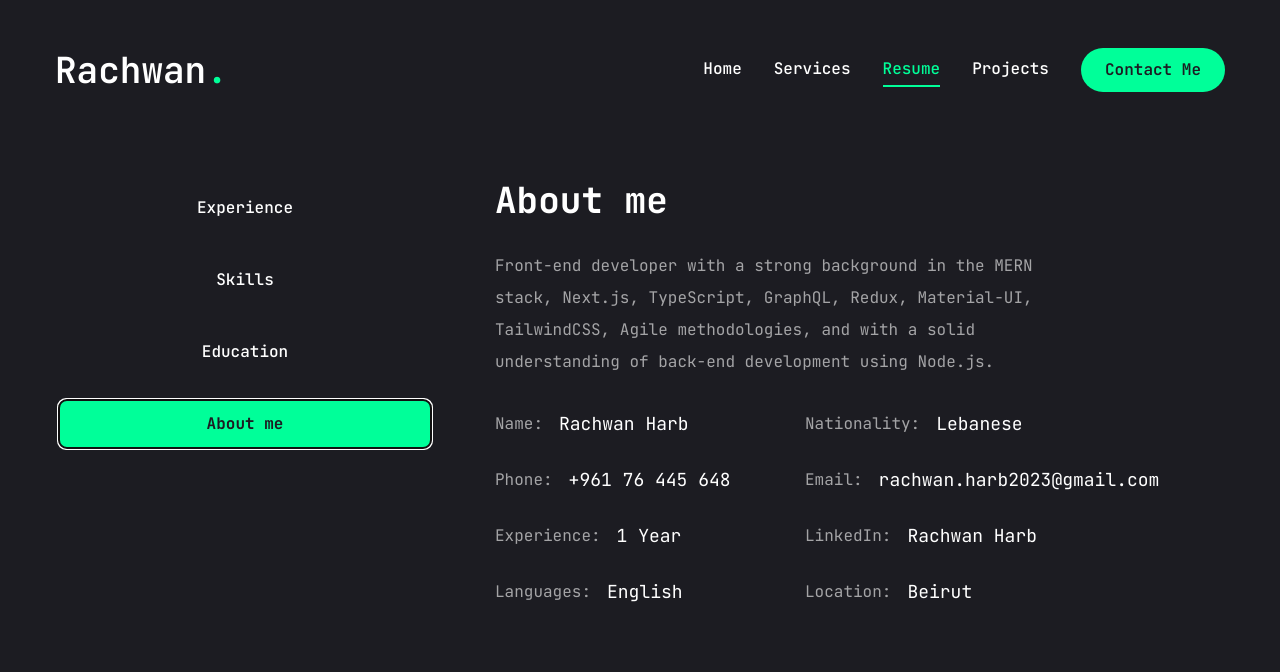
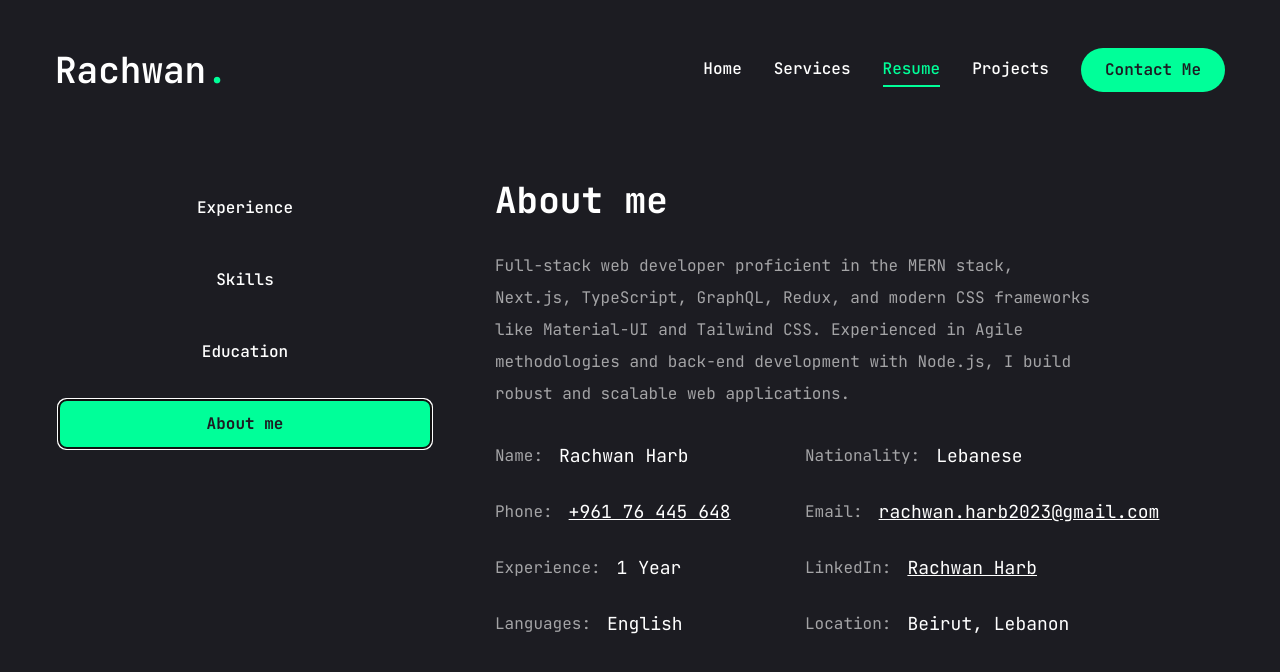
Before and after one commit to Rachwan/rachwan-harb, a Next.js app: page /resume in a window 1280 px wide. Both pictures are taken after a click on the tab "About me". Shown: the top 672 px of the page. Built offline with nearby package versions, Linux system fonts and the light colour scheme.

Commit message:
Updated the Resume Page - Full Stack

```diff
--- a/app/resume/page.jsx
+++ b/app/resume/page.jsx
@@ -62,7 +62,7 @@ const experience = {
 const about = {
   title: "About me",
   description:
-    "Front-end developer with a strong background in the MERN stack, Next.js, TypeScript, GraphQL, Redux, Material-UI, TailwindCSS, Agile methodologies, and with a solid understanding of back-end development using Node.js.",
+    `Full-stack web developer proficient in the MERN stack, Next.js, TypeScript, GraphQL, Redux, and modern CSS frameworks like Material-UI and Tailwind CSS. Experienced in Agile methodologies and back-end development with Node.js, I build robust and scalable web applications.`,
   info: [
     {
       name: "Name:",
@@ -74,11 +74,11 @@ const about = {
     },
     {
       name: "Phone:",
-      value: `+961 76 445 648`,
+      value: <a href="https://wa.me/96176445648" className="underline" target="_blank">+961 76 445 648</a>,
     },
     {
       name: "Email:",
-      value: "rachwan.harb2023@gmail.com",
+      value: <a href="mailto:rachwan.harb2023@gmail.com" className="underline">rachwan.harb2023@gmail.com</a>,
     },
     {
       name: "Experience:",
@@ -90,7 +90,7 @@ const about = {
     // },
     {
       name: "LinkedIn:",
-      value: "Rachwan Harb",
+      value: <a href="https://linkedin.com/in/rachwan-harb" className="underline" target="_blank">Rachwan Harb</a>,
     },
     {
       name: "Languages:",
@@ -98,7 +98,7 @@ const about = {
     },
     {
       name: "Location:",
-      value: "Beirut",
+      value: "Beirut, Lebanon",
     },
   ],
 };
@@ -179,12 +179,12 @@ const skills = {
 };
 const Resume = () => {
   useEffect(() => {
-    document.title = "Resume - Rachwan Harb | Front-End Developer";
+    document.title = "Resume - Rachwan Harb | Full-Stack Software Engineer";
     document
       .querySelector('meta[name="description"]')
       ?.setAttribute(
         "content",
-        "View the resume of Rachwan Harb, including skills, education, about me, and experience in front-end software engineering."
+        "View the resume of Rachwan Harb, including skills, education, about me, and experience in full-stack software engineering."
       );
   }, []);
   return (
```
